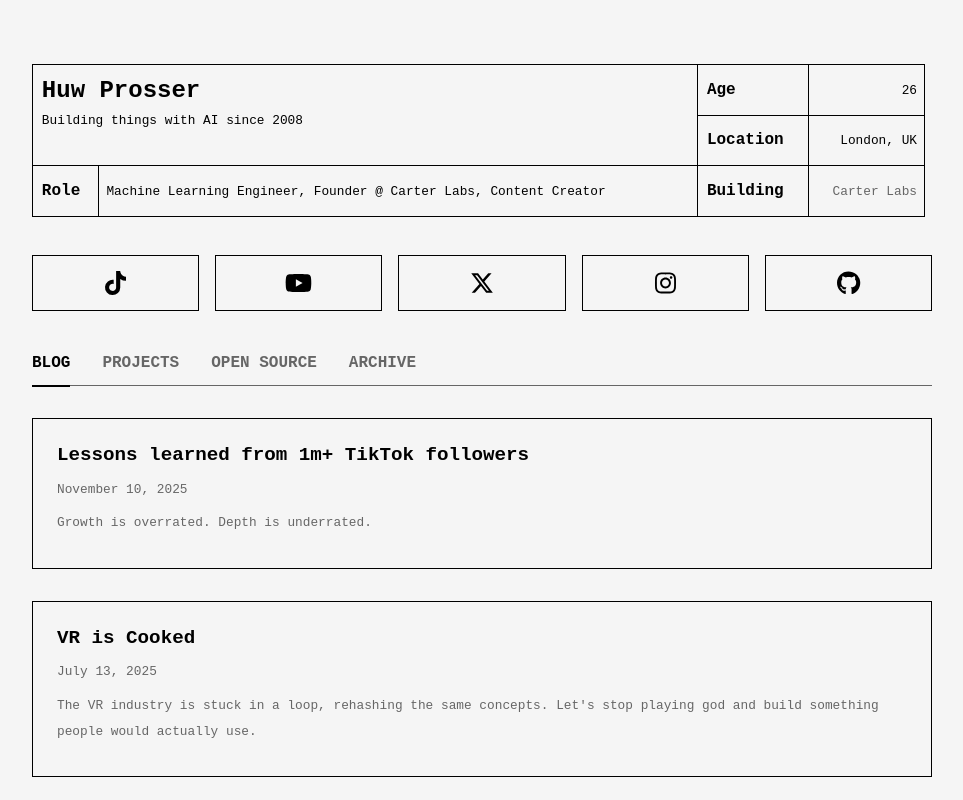
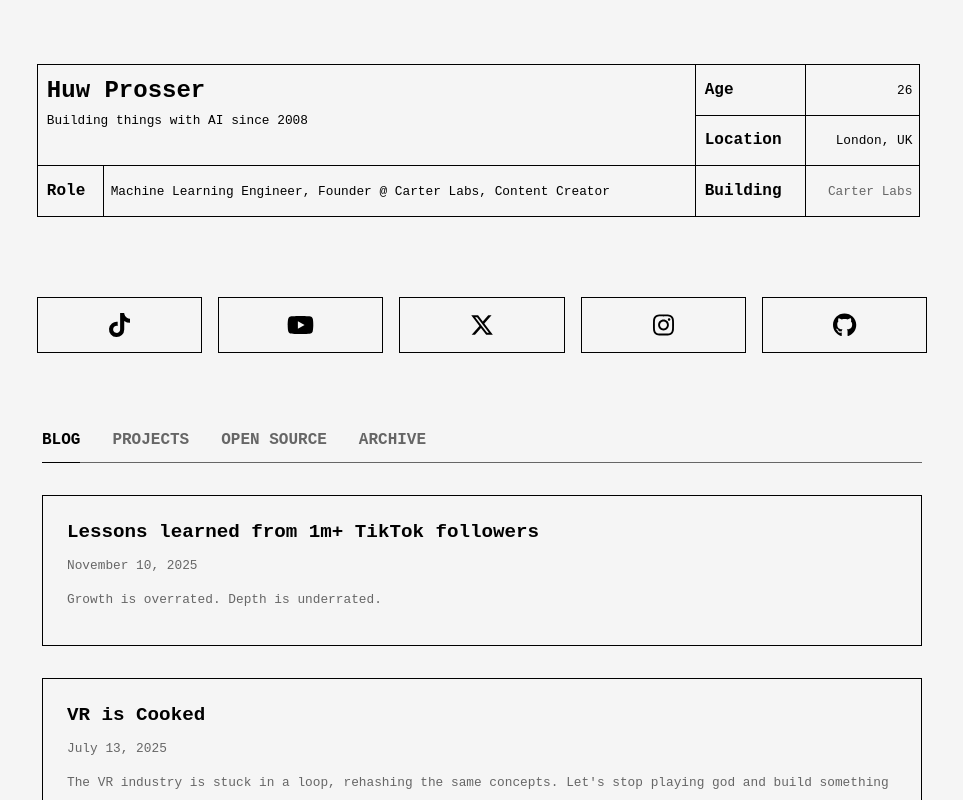
Before and after one commit to huwprosser/huwprosser.github.io, a Next.js app: page / in a window 1280 px wide. Shown: the top 800 px of the page, without its empty margins (158-1121 px from the left). Built offline with nearby package versions, Linux system fonts and the light colour scheme; a web font is replaced by a local one.

Commit message:
Fix padding

```diff
--- a/archive/styles.css
+++ b/archive/styles.css
@@ -90,7 +90,6 @@ td {
 a {
     color: var(--text-color-alt);
 }
-
 /* Project List */
 .project-list {
     list-style-type: square;
@@ -121,6 +120,7 @@ a {
     display: flex;
     flex-direction: column;
     gap: 0.6rem;
+    padding: 0px 20px;
 }
 
 .title {
--- a/src/app/HomeClient.tsx
+++ b/src/app/HomeClient.tsx
@@ -58,7 +58,7 @@ export default function HomeClient({ blogPosts }: HomeClientProps) {
     };
 
     return (
-        <main>
+        <div className="content">
             <table className="header">
                 <tbody>
                     <tr>
@@ -239,6 +239,6 @@ export default function HomeClient({ blogPosts }: HomeClientProps) {
             </div>
 
             <Footer />
-        </main>
+        </div>
     );
 }
--- a/src/app/globals.css
+++ b/src/app/globals.css
@@ -98,6 +98,7 @@ a {
     display: flex;
     flex-direction: column;
     gap: 0.6rem;
+    padding: 0px 5px;
 }
 
 .title {
```
